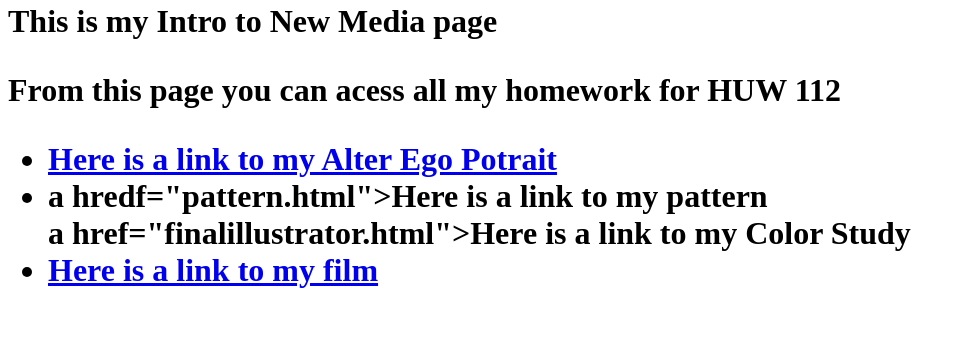
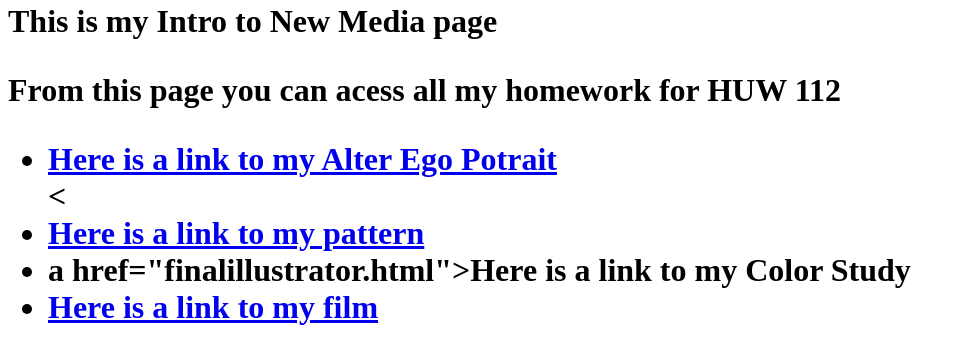
Before and after one commit to LenusCharlesRa/migueljimenezwork, a plain HTML site: page index.html in a window 1280 px wide. Shown: the part 88-452 px from the top of the page, without its empty margins (0-966 px from the left). Drawn offline with Linux system fonts and the light colour scheme.

Commit message:
Update index.html

```diff
--- a/index.html
+++ b/index.html
@@ -7,7 +7,7 @@
 <p>From this page you can acess all my homework for HUW 112</p>
 <ul>
 <li><a href="alterego.html">Here is a link to my Alter Ego Potrait</a></li>
-<li>a hredf="pattern.html">Here is a link to my pattern<a></li
+<<li><a href="pattern.html">Here is a link to my pattern</a></li>
 <li>a href="finalillustrator.html">Here is a link to my Color Study</a></li>
 <li><a href="film.html">Here is a link to my film</a<></li>
 </body>
```
